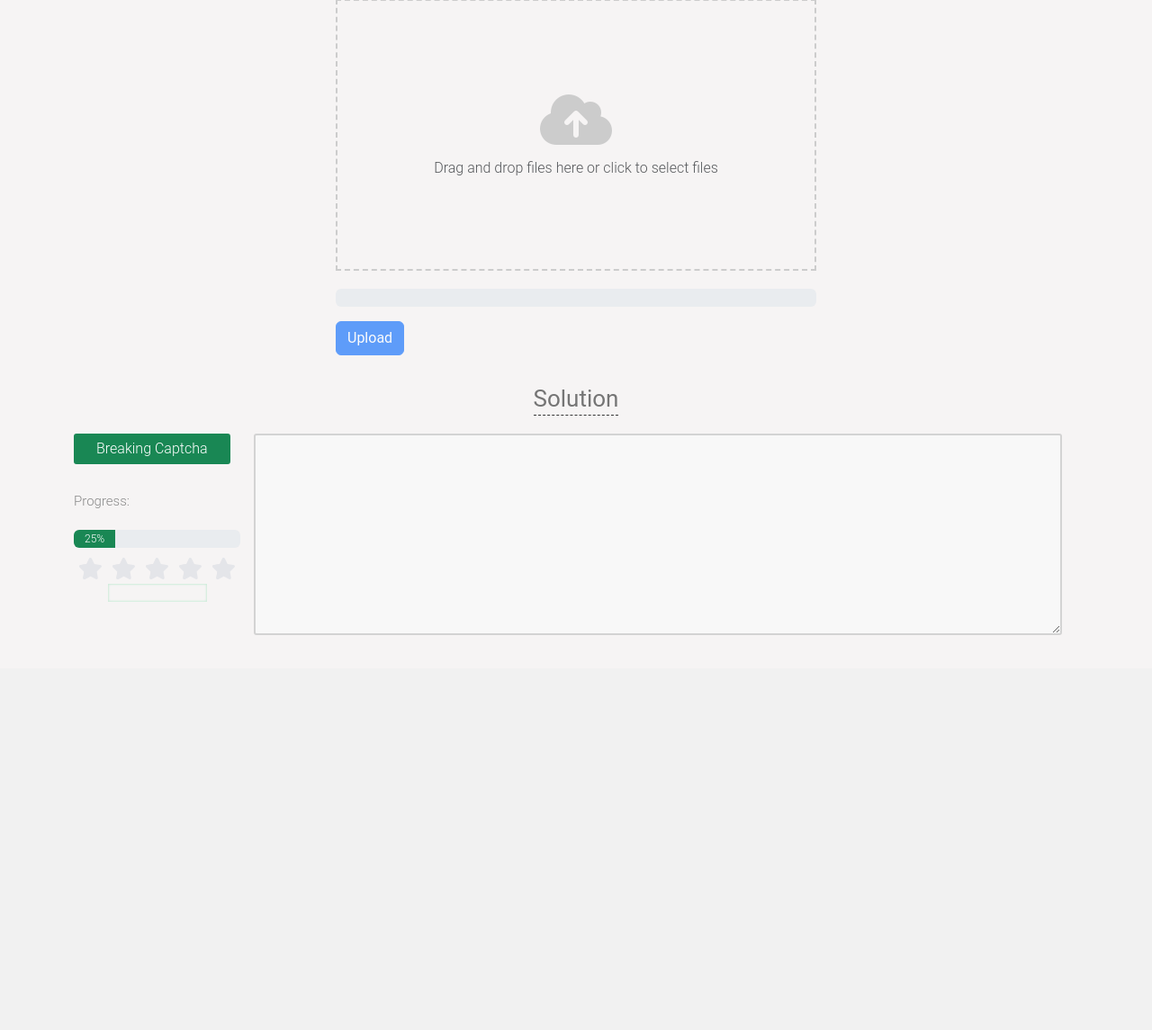
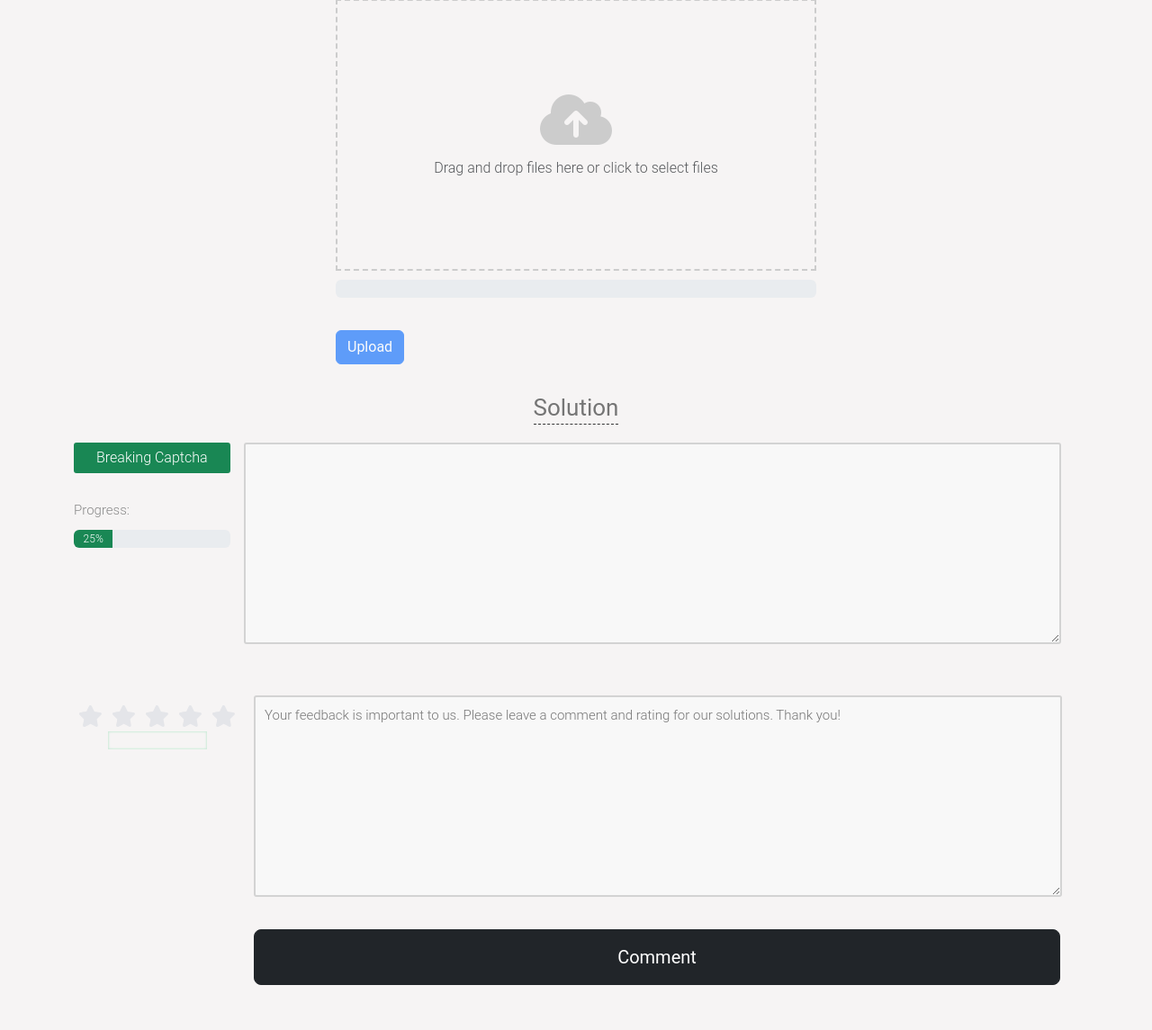
Before and after one commit to AAlkinani1986/BreakingCaptchanew, a Django app: page /textDetection/ in a window 1280 px wide. Shown: the part 303-1448 px from the top of the page at 90% size. Before the commit the page ends 1009 px from the top, so only its background shows below. Run offline with Django 4.2, Linux system fonts and the light colour scheme; some libraries are stand-ins or nearby versions.

Commit message:
Create the comment area where the user can leave his/her feedback.

```diff
--- a/objectDetection/templates/textDetection.html
+++ b/objectDetection/templates/textDetection.html
@@ -25,7 +25,7 @@
           <div class="solution_body">
             <div class="left_solution">
               <button class="bg-success" type="submit"> Breaking Captcha</button>
-            <div class="">
+            <div class="solution_progress">
               <label for="progre">Progress:</label>
               <div class="progress">
 
@@ -33,12 +33,26 @@
               </div>
             </div>
 
-              {% include 'RatingStar.html' %}
+
             </div>
             <div class="right_solution">
               <textarea name="solution" id="solution" cols="30" rows="10"></textarea>
+
             </div>
           </div>
+
+        </div>
+        <div class="feedback">
+          <div class="ratting">
+            {% include 'RatingStar.html' %}
+          </div>
+      <div class="feedback_comment">
+        <textarea name="solution" id="solution" cols="30" rows="10" placeholder="Your feedback is important to us. Please leave a comment and rating for our solutions. Thank you!"></textarea>
+        <div class="comment_button">
+          <button type="button" class="btn btn-dark btn-lg btn-block w-100">Comment</button>
+
+        </div>
+</div>
         </div>
       </div>
       <div id="API" class="tab-pane">
--- a/static/css/solution.css
+++ b/static/css/solution.css
@@ -12,15 +12,31 @@
     color: rgb(117, 117, 117) !important;
     border-bottom: 1px dashed rgb(54, 54, 54) !important; ;
 }
-.solution_body{
+.solution_body, .feedback{
     display: flex;
 }
-.right_solution{
+.right_solution, .feedback_comment{
     flex-grow: 1;
     margin-left: 15px;
 
 }
-.right_solution textarea{
+.right_solution textarea,.feedback_comment textarea {
     border: 2px solid rgb(211, 211, 211);
     padding: 10px;
 }
+.progress{
+    margin-top: 10px !important;
+    margin-bottom: 20px;
+}
+.comment_button{
+    display: flex;
+    padding-right: 20px;
+}
+.comment_button button{
+    flex-grow: 1;
+    padding: 15px;
+
+}
+.feedback{
+    margin: 20px auto;
+}
```
